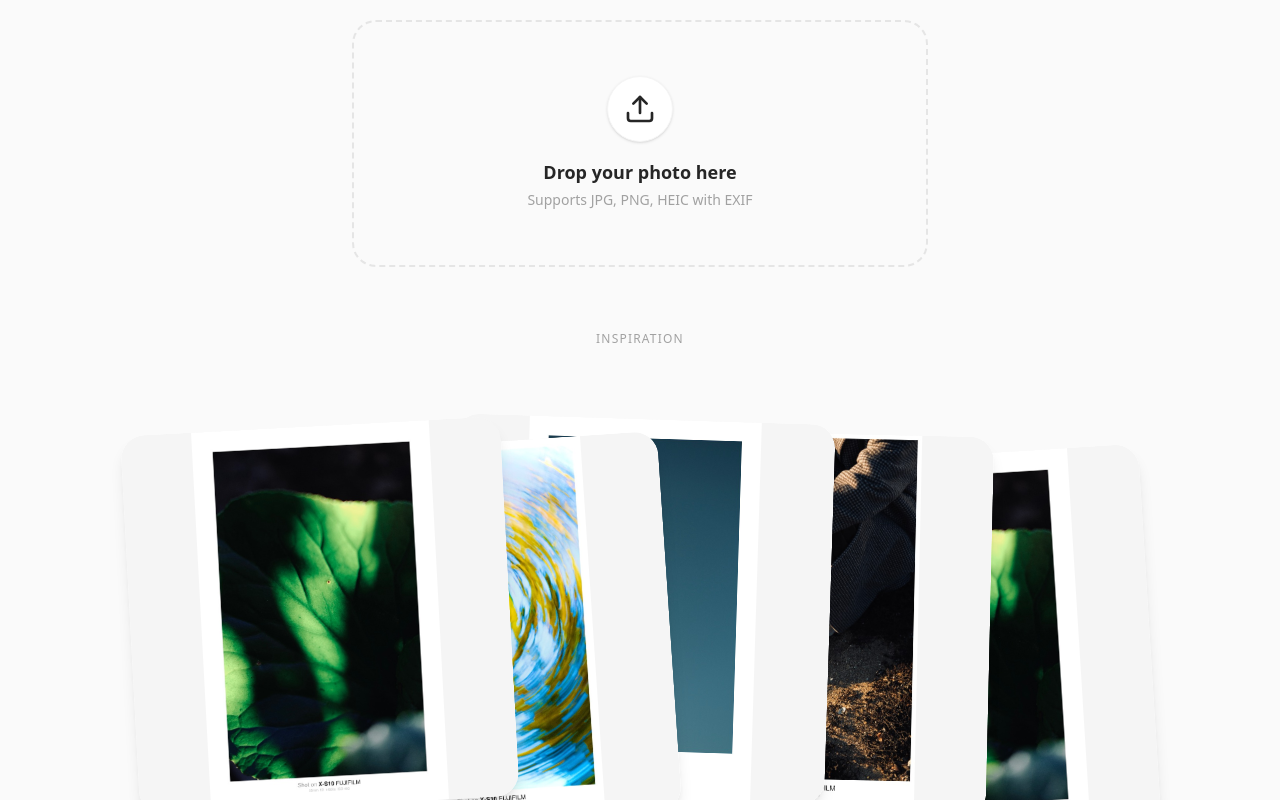
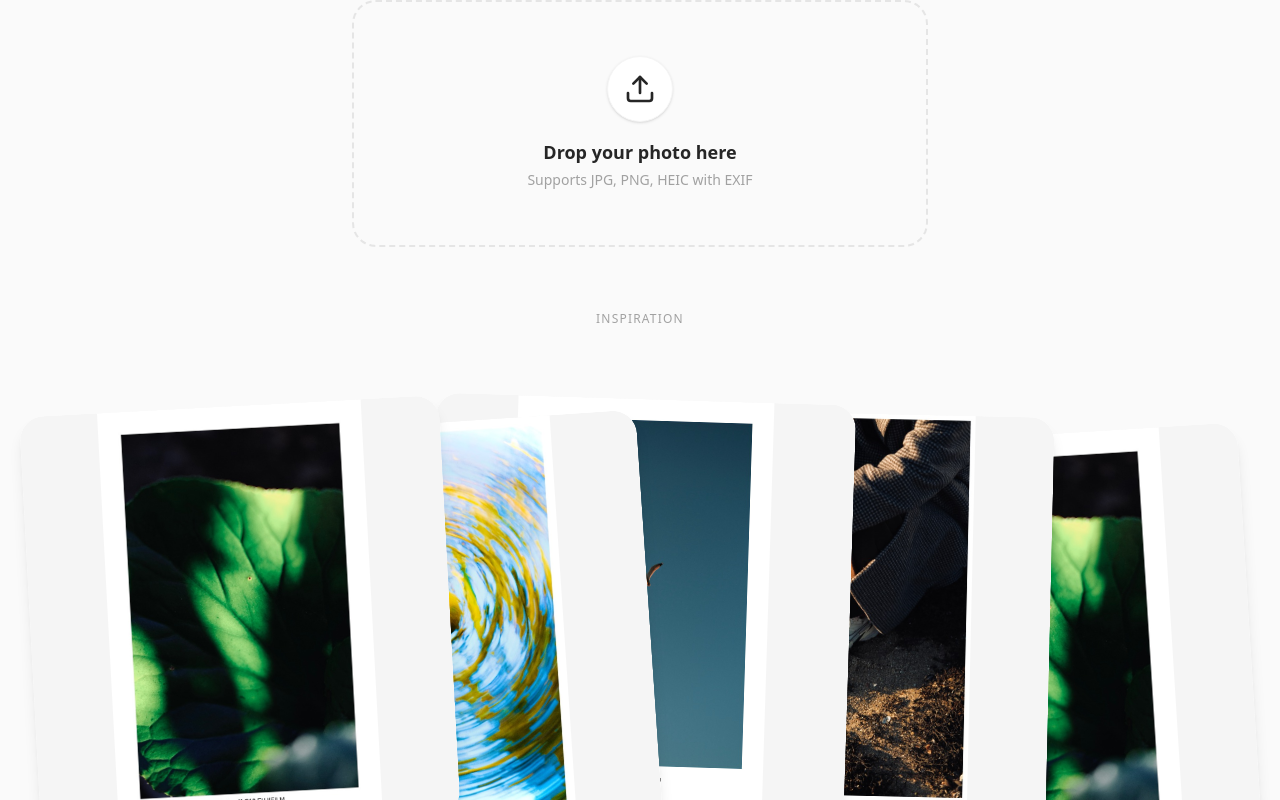
Before and after one commit to alexvarelo/FrameMark, a React (Vite) app: page / in a window 1280 px wide. Built offline with nearby package versions, Linux system fonts and the light colour scheme.

Commit message:
increase photo size to 420px and spacing for better visibility

```diff
--- a/src/components/ui/gallery.tsx
+++ b/src/components/ui/gallery.tsx
@@ -65,7 +65,7 @@ export const PhotoGallery = ({
         {
             id: 1,
             order: 0,
-            x: "-320px",
+            x: "-400px",
             y: "15px",
             zIndex: 50,
             direction: "left" as Direction,
@@ -74,7 +74,7 @@ export const PhotoGallery = ({
         {
             id: 2,
             order: 1,
-            x: "-160px",
+            x: "-200px",
             y: "32px",
             zIndex: 40,
             direction: "left" as Direction,
@@ -92,7 +92,7 @@ export const PhotoGallery = ({
         {
             id: 4,
             order: 3,
-            x: "160px",
+            x: "200px",
             y: "22px",
             zIndex: 20,
             direction: "right" as Direction,
@@ -101,7 +101,7 @@ export const PhotoGallery = ({
         {
             id: 5,
             order: 4,
-            x: "320px",
+            x: "400px",
             y: "44px",
             zIndex: 10,
             direction: "left" as Direction,
@@ -114,7 +114,7 @@ export const PhotoGallery = ({
             <p className="text-center text-xs font-light uppercase tracking-widest text-neutral-400 mb-6">
                 Inspiration
             </p>
-            <div className="relative h-[460px] w-full flex items-center justify-center">
+            <div className="relative h-[500px] w-full flex items-center justify-center">
                 <motion.div
                     className="relative mx-auto flex w-full max-w-7xl justify-center"
                     initial={{ opacity: 0 }}
@@ -127,7 +127,7 @@ export const PhotoGallery = ({
                         initial="hidden"
                         animate={isLoaded ? "visible" : "hidden"}
                     >
-                        <div className="relative h-[380px] w-[380px]">
+                        <div className="relative h-[420px] w-[420px]">
                             {[...photos].reverse().map((photo) => (
                                 <motion.div
                                     key={photo.id}
@@ -141,8 +141,8 @@ export const PhotoGallery = ({
                                     }}
                                 >
                                     <Photo
-                                        width={380}
-                                        height={380}
+                                        width={420}
+                                        height={420}
                                         src={photo.src}
                                         alt="Example photo"
                                         direction={photo.direction}
```
